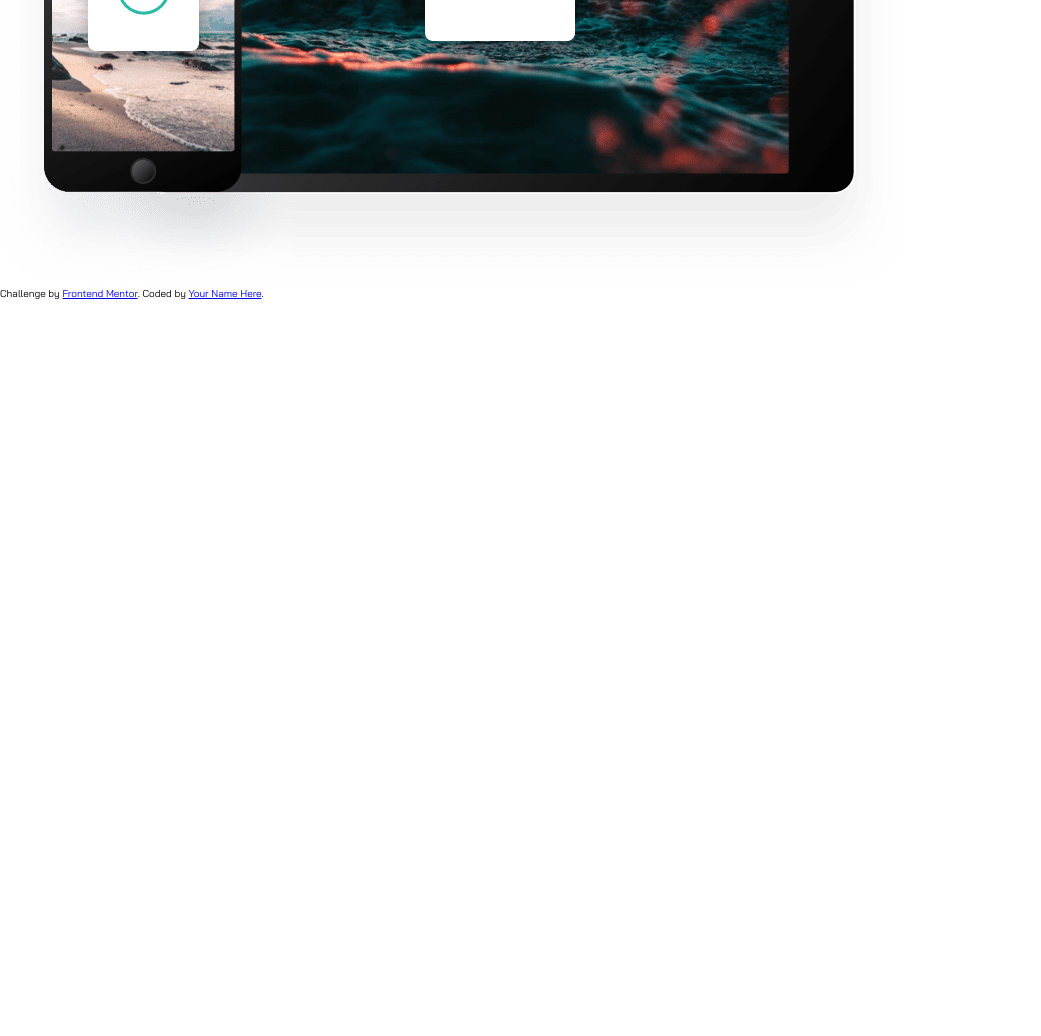
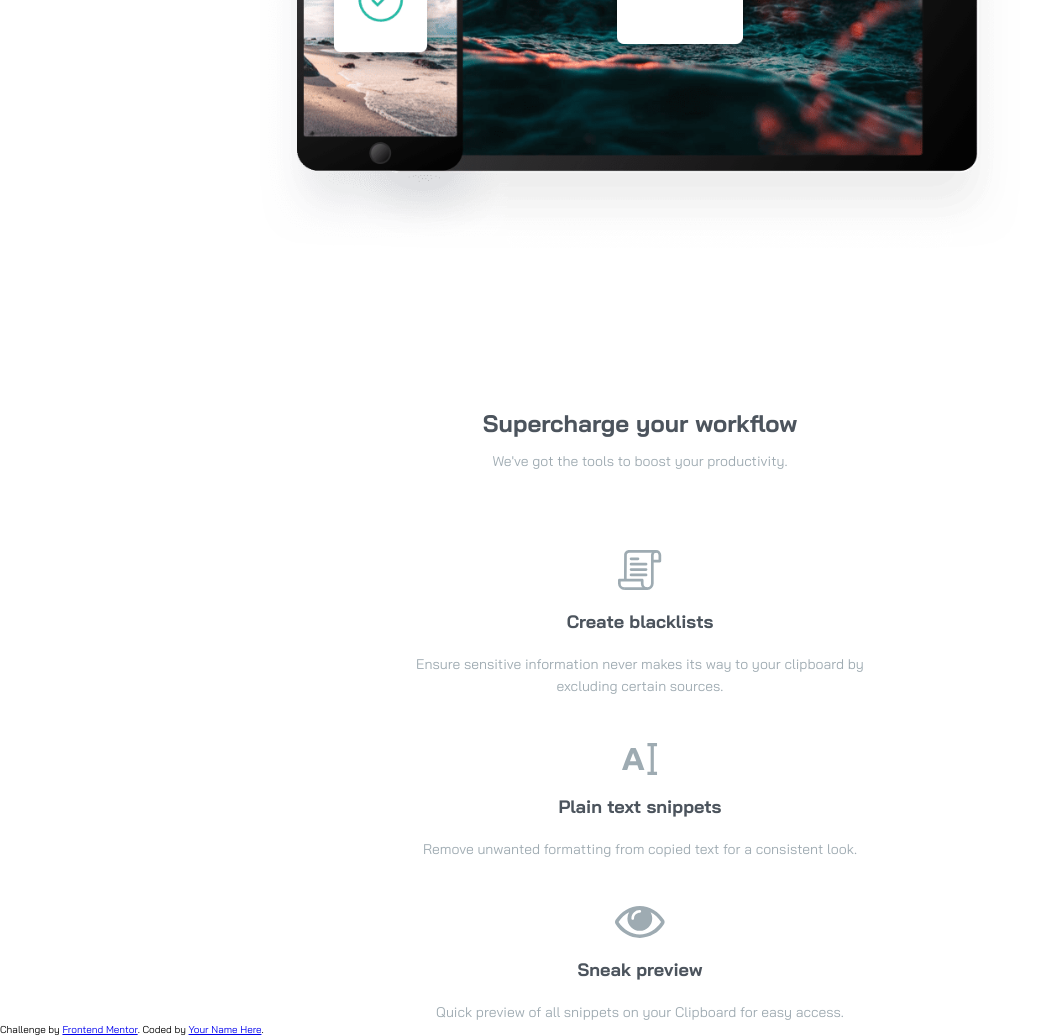
Before and after one commit to leodev9911/clipboard-landing-page-master, a website: page src/index.html in a window 1280 px wide. Shown: the part 2014-3050 px from the top of the page, without its empty margins (0-1041 px from the left). Before the commit the page ends 2314 px from the top, so only its background shows below. Drawn offline with Linux system fonts and the light colour scheme.

Commit message:
Second and third section ready

```diff
--- a/src/index.html
+++ b/src/index.html
@@ -59,6 +59,36 @@
         <img src="./images/image-devices.png" alt="">
       </figure>
     </section>
+    <section class="third-section">
+      <div class="section">
+        <h2>Supercharge your workflow</h2>
+        <p>We've got the tools to boost your productivity.</p>
+      </div>
+      <div class="cards-div">
+        <div class="cards">
+          <img src="./images/icon-blacklist.svg" alt="">
+          <h2>Create blacklists</h2>
+          <p>Ensure sensitive information never makes its way to your clipboard by excluding certain sources.</p>
+        </div>
+        <div class="cards">
+          <img src="./images/icon-text.svg" alt="">
+          <h2>Plain text snippets</h2>
+          <p>Remove unwanted formatting from copied text for a consistent look.</p>
+        </div>
+        <div class="cards">
+          <img src="./images/icon-preview.svg" alt="">
+          <h2>Sneak preview</h2>
+          <p>Quick preview of all snippets on your Clipboard for easy access.</p>
+        </div>
+      </div>
+    </section>
+    <!-- <section class="fourth-section">
+      <img src="./images/logo-google.png" alt="Google logo" class="company-logo">
+      <img src="./images/logo-ibm.png" alt="IBM logo" class="company-logo">
+      <img src="./images/logo-microsoft.png" alt="Microsoft logo" class="company-logo">
+      <img src="./images/logo-hp.png" alt="HP logo" class="company-logo">
+      <img src="./images/logo-vector-graphics.png" alt="Vectot graphics logo" class="company-logo">
+    </section> -->
   </main>
   <footer>
     <p class="attribution">
--- a/src/styles.css
+++ b/src/styles.css
@@ -185,10 +185,6 @@ main {
     text-align: center;
     width: 70%;
 }
-.section {
-    text-align: center;
-    width: 70%;
-}
 .section h2 {
     font-size: 1.8rem;
     color: var(--dark-grayish-blue);
@@ -218,3 +214,46 @@ main {
     font-size: 1.4rem;
     color: var(--grayish-blue);
 }
+.second-section {
+    display: grid;
+    place-items: center;
+    gap: 56px;
+}
+.second-section figure {
+    display: grid;
+    place-items: center;
+}
+.second-section img {
+    width: 84%;
+}
+.third-section {
+    display: grid;
+    place-items: center;
+    gap: 80px;
+    text-align: center;
+}
+.third-section .section h2 {
+    font-size: 2.4rem;
+}
+.cards-div {
+    display: flex;
+    flex-direction: column;
+    gap: 46px;
+    align-items: center;
+}
+.cards {
+    display: grid;
+    place-items: center;
+    gap: 20px;
+    width: 80%;
+
+}
+.cards h2 {
+    font-size: 1.8rem;
+    color: var(--dark-grayish-blue);
+}
+.cards p {
+    font-size: 1.4rem;
+    color: var(--grayish-blue);
+    line-height: 2.2rem;
+}
```
